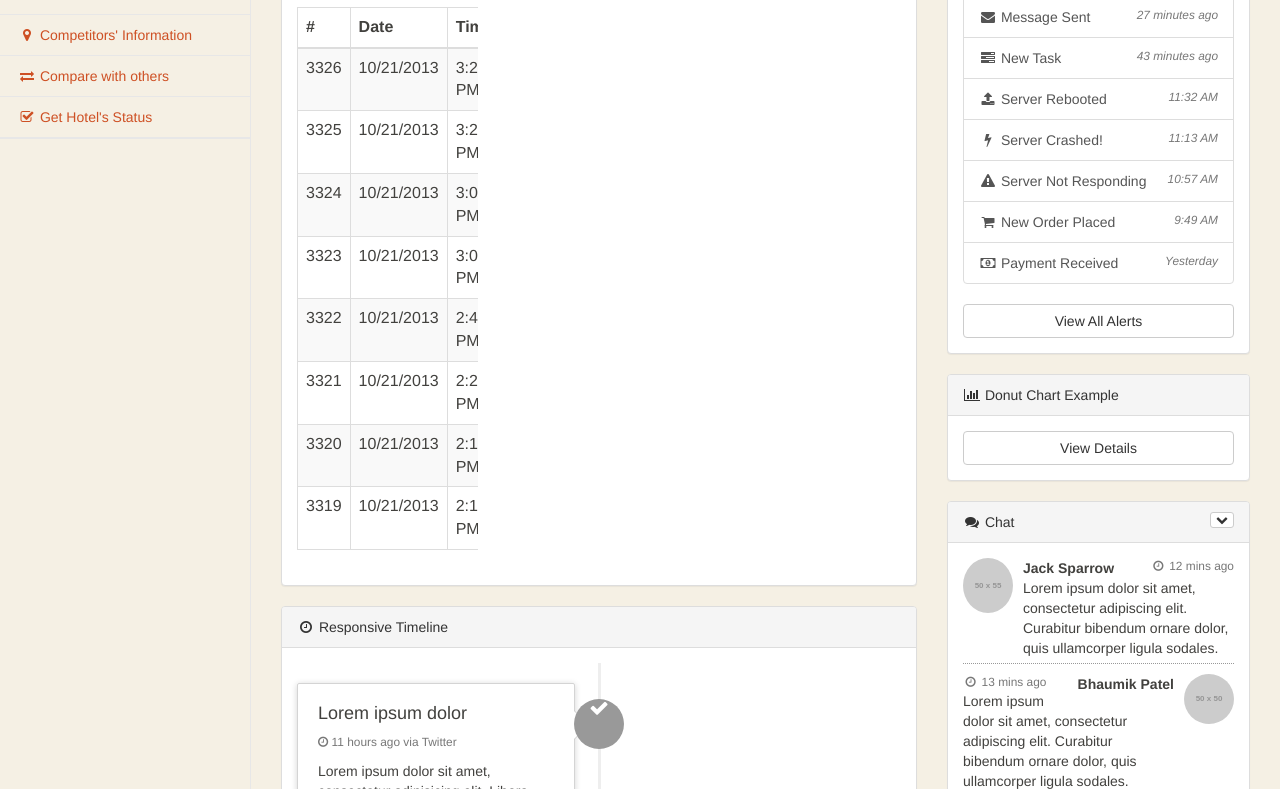
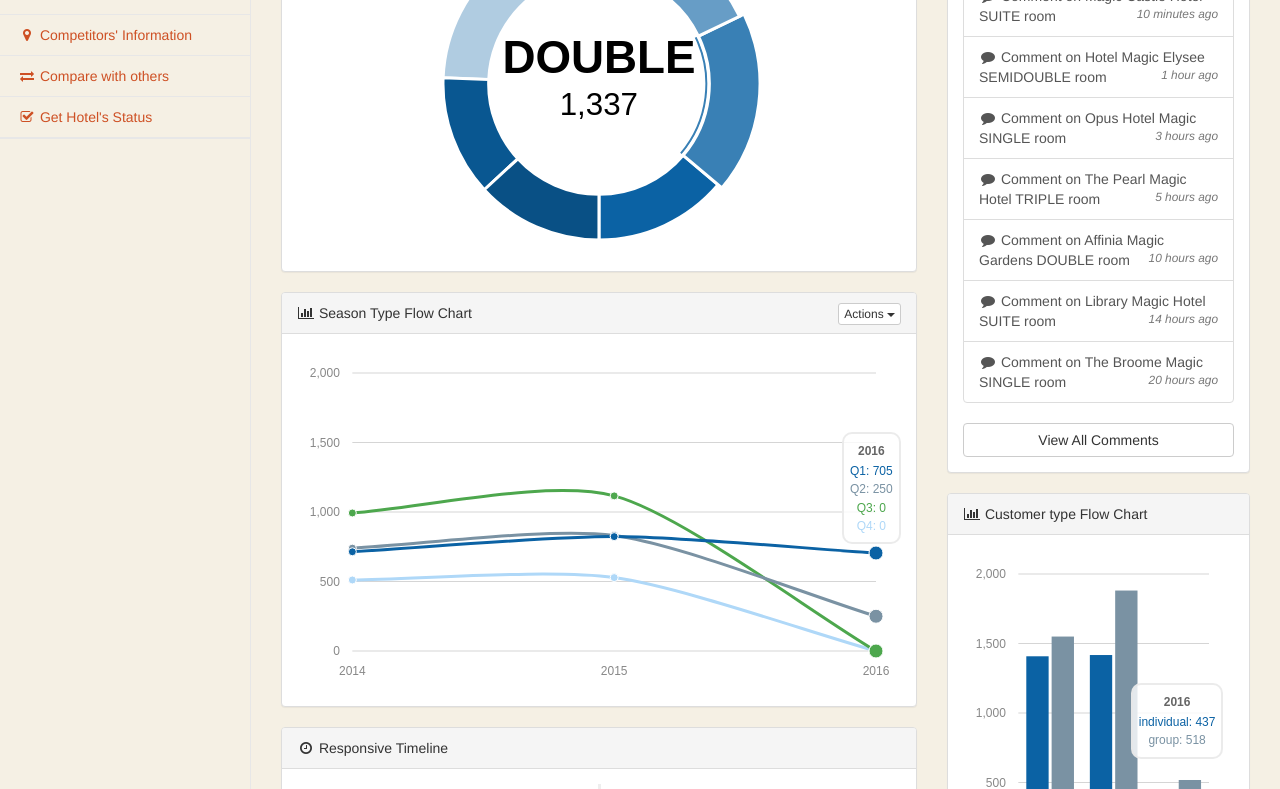
Before and after one commit to jingfei/Hotel-Visualizer, a website: page view/manager/dashboard/index.hbs in a window 1280 px wide. Shown: the part 465-1254 px from the top of the page. Drawn offline with nearby package versions, Linux system fonts and the light colour scheme; files that its build step writes are made by us from their sources; placeholder pictures from the web are drawn by us.

Commit message:
Update dashboard.

```diff
--- /dev/null
+++ b/js/dashboard.js
@@ -0,0 +1,130 @@
+var roomChart=null, customerChart=null, seasonChart=null;
+
+(function() {
+	plotChart();
+})();
+
+
+function makeRoom(csvData, callback) {
+	var itemProcessed = 0;
+	var data = [{},{},{},{},{},{},{}];
+	csvData.hotelflow.forEach(function(item,index,array){
+		var start = item.start_date.split("/"),
+				end = item.end_date.split("/"),
+				now = new Date("20"+start[2],start[0]-1,start[1]),
+				E = new Date("20"+end[2],end[0]-1,end[1]);
+		while(Date.parse(now) <= Date.parse(E)){
+			var now_sec = Math.floor(Date.parse(now)/86400000);
+			if(typeof data[item.room_mst_id-1].value === 'undefined')
+				data[item.room_mst_id-1].value=0;
+			++data[item.room_mst_id-1].value;
+			now = new Date(Date.parse(now) + 86400000);
+		}
+		++itemProcessed;
+		if(itemProcessed === array.length){
+			itemProcessed = 0;
+			csvData.room.forEach(function(item,index,array){
+				++itemProcessed;
+				data[item.room_mst_id-1].label = item.room_type;
+				if(itemProcessed === array.length)
+					callback.call(this,data);
+			});
+		}
+	});
+}
+
+function makeCustomer(csvData, callback) {
+	var itemProcessed = 0;
+	var data = [];
+	var tmp = {};
+	csvData.hotelflow.forEach(function(item,index,array){
+		var start = item.start_date.split("/"),
+				end = item.end_date.split("/"),
+				now = new Date("20"+start[2],start[0]-1,start[1]),
+				E = new Date("20"+end[2],end[0]-1,end[1]);
+		while(Date.parse(now) <= Date.parse(E)){
+			var now_sec = Math.floor(Date.parse(now)/86400000);
+			var year = now.getFullYear().toString();
+			var groupName = item.isGroup==1 ? "group" : "individual";
+			if(typeof tmp[year] === 'undefined'){
+				tmp[year]=data.length;
+				data.push({'year':year,'individual':0,'group':0});
+			}
+			++data[tmp[year]][groupName];
+			now = new Date(Date.parse(now) + 86400000);
+		}
+		++itemProcessed;
+		if(itemProcessed === array.length){
+			data.sort(function(a,b){return a.year-b.year;});
+			callback.call(this,data);
+		}
+	});
+}
+
+function makeSeason(csvData, callback) {
+	var itemProcessed = 0;
+	var data = [];
+	var labels = ['Q1','Q2','Q3','Q4'];
+	var tmp = {};
+	csvData.hotelflow.forEach(function(item,index,array){
+		var start = item.start_date.split("/"),
+				end = item.end_date.split("/"),
+				now = new Date("20"+start[2],start[0]-1,start[1]),
+				E = new Date("20"+end[2],end[0]-1,end[1]);
+		while(Date.parse(now) <= Date.parse(E)){
+			var now_sec = Math.floor(Date.parse(now)/86400000);
+			var season;
+			if(now.getMonth()>=0 && now.getMonth()<3) season = "Q1";
+			else if(now.getMonth()>=3 && now.getMonth()<6) season = "Q2";
+			else if(now.getMonth()>=6 && now.getMonth()<=9) season = "Q3";
+			else if(now.getMonth()>=9 && now.getMonth()<=12) season = "Q4";
+
+			var year = now.getFullYear().toString();
+			if(typeof tmp[year] === 'undefined'){
+				tmp[year]=data.length;
+				data.push({'year':year,'Q1':0,'Q2':0,'Q3':0,'Q4':0});
+			}
+			++data[tmp[year]][season];
+			now = new Date(Date.parse(now) + 86400000);
+		}
+		++itemProcessed;
+		if(itemProcessed === array.length){
+			callback.call(this,data,labels);
+		}
+	});
+}
+
+function plotChart(opts){
+	var date1 = new Date(1970,0,1),
+		date2 = new Date(Date.now()),
+		isGlobal = true;
+	getData(function(csvData){
+
+		makeRoom(csvData,function(data){
+		    Morris.Donut({
+				element: 'flow-chart-room',
+				data: data
+			});
+		});
+
+		makeCustomer(csvData,function(data){
+			Morris.Bar({
+				element: 'flow-chart-customer',
+				data: data,
+				xkey: 'year',
+				ykeys: ['individual', 'group'],
+				labels: ['individual', 'group']
+			});
+		});
+
+		makeSeason(csvData,function(data,labels){
+		   	Morris.Line({
+				element: 'flow-chart-season',
+				data: data,
+				xkey: 'year',
+				ykeys: labels,
+				labels: labels
+			});
+		});
+	});
+}
--- a/view/manager/dashboard/index.hbs
+++ b/view/manager/dashboard/index.hbs
@@ -109,7 +109,7 @@
 				<div class="col-lg-8">
 					<div class="panel panel-default">
 						<div class="panel-heading">
-							<i class="fa fa-bar-chart-o fa-fw"></i> Area Chart Example
+							<i class="fa fa-bar-chart-o fa-fw"></i> Room Type Flow Chart
 							<div class="pull-right">
 								<div class="btn-group">
 									<button type="button" class="btn btn-default btn-xs dropdown-toggle" data-toggle="dropdown">
@@ -132,14 +132,14 @@
 						</div>
 						<!-- /.panel-heading -->
 						<div class="panel-body">
-							<div id="morris-area-chart"></div>
+							<div id="flow-chart-room"></div>
 						</div>
 						<!-- /.panel-body -->
 					</div>
 					<!-- /.panel -->
 					<div class="panel panel-default">
 						<div class="panel-heading">
-							<i class="fa fa-bar-chart-o fa-fw"></i> Bar Chart Example
+							<i class="fa fa-bar-chart-o fa-fw"></i> Season Type Flow Chart
 							<div class="pull-right">
 								<div class="btn-group">
 									<button type="button" class="btn btn-default btn-xs dropdown-toggle" data-toggle="dropdown">
@@ -162,79 +162,7 @@
 						</div>
 						<!-- /.panel-heading -->
 						<div class="panel-body">
-							<div class="row">
-								<div class="col-lg-4">
-									<div class="table-responsive">
-										<table class="table table-bordered table-hover table-striped">
-											<thead>
-												<tr>
-													<th>#</th>
-													<th>Date</th>
-													<th>Time</th>
-													<th>Amount</th>
-												</tr>
-											</thead>
-											<tbody>
-												<tr>
-													<td>3326</td>
-													<td>10/21/2013</td>
-													<td>3:29 PM</td>
-													<td>$321.33</td>
-												</tr>
-												<tr>
-													<td>3325</td>
-													<td>10/21/2013</td>
-													<td>3:20 PM</td>
-													<td>$234.34</td>
-												</tr>
-												<tr>
-													<td>3324</td>
-													<td>10/21/2013</td>
-													<td>3:03 PM</td>
-													<td>$724.17</td>
-												</tr>
-												<tr>
-													<td>3323</td>
-													<td>10/21/2013</td>
-													<td>3:00 PM</td>
-													<td>$23.71</td>
-												</tr>
-												<tr>
-													<td>3322</td>
-													<td>10/21/2013</td>
-													<td>2:49 PM</td>
-													<td>$8345.23</td>
-												</tr>
-												<tr>
-													<td>3321</td>
-													<td>10/21/2013</td>
-													<td>2:23 PM</td>
-													<td>$245.12</td>
-												</tr>
-												<tr>
-													<td>3320</td>
-													<td>10/21/2013</td>
-													<td>2:15 PM</td>
-													<td>$5663.54</td>
-												</tr>
-												<tr>
-													<td>3319</td>
-													<td>10/21/2013</td>
-													<td>2:13 PM</td>
-													<td>$943.45</td>
-												</tr>
-											</tbody>
-										</table>
-									</div>
-									<!-- /.table-responsive -->
-								</div>
-								<!-- /.col-lg-4 (nested) -->
-								<div class="col-lg-8">
-									<div id="morris-bar-chart"></div>
-								</div>
-								<!-- /.col-lg-8 (nested) -->
-							</div>
-							<!-- /.row -->
+							<div id="flow-chart-season"></div>
 						</div>
 						<!-- /.panel-body -->
 					</div>
@@ -362,63 +290,58 @@
 						<div class="panel-body">
 							<div class="list-group">
 								<a href="#" class="list-group-item">
-									<i class="fa fa-comment fa-fw"></i> New Comment
+									<i class="fa fa-comment fa-fw"></i> Comment on Magic Hotel Los Angeles TWIN room
 									<span class="pull-right text-muted small"><em>4 minutes ago</em>
 									</span>
 								</a>
 								<a href="#" class="list-group-item">
-									<i class="fa fa-twitter fa-fw"></i> 3 New Followers
-									<span class="pull-right text-muted small"><em>12 minutes ago</em>
+									<i class="fa fa-comment fa-fw"></i> Comment on Magic Castle Hotel SUITE room
+									<span class="pull-right text-muted small"><em>10 minutes ago</em>
 									</span>
 								</a>
 								<a href="#" class="list-group-item">
-									<i class="fa fa-envelope fa-fw"></i> Message Sent
-									<span class="pull-right text-muted small"><em>27 minutes ago</em>
+									<i class="fa fa-comment fa-fw"></i> Comment on Hotel Magic Elysee SEMIDOUBLE room
+									<span class="pull-right text-muted small"><em>1 hour ago</em>
 									</span>
 								</a>
 								<a href="#" class="list-group-item">
-									<i class="fa fa-tasks fa-fw"></i> New Task
-									<span class="pull-right text-muted small"><em>43 minutes ago</em>
+									<i class="fa fa-comment fa-fw"></i> Comment on Opus Hotel Magic SINGLE room
+									<span class="pull-right text-muted small"><em>3 hours ago</em>
 									</span>
 								</a>
 								<a href="#" class="list-group-item">
-									<i class="fa fa-upload fa-fw"></i> Server Rebooted
-									<span class="pull-right text-muted small"><em>11:32 AM</em>
+									<i class="fa fa-comment fa-fw"></i> Comment on The Pearl Magic Hotel TRIPLE room
+									<span class="pull-right text-muted small"><em>5 hours ago</em>
 									</span>
 								</a>
 								<a href="#" class="list-group-item">
-									<i class="fa fa-bolt fa-fw"></i> Server Crashed!
-									<span class="pull-right text-muted small"><em>11:13 AM</em>
+									<i class="fa fa-comment fa-fw"></i> Comment on Affinia Magic Gardens DOUBLE room
+									<span class="pull-right text-muted small"><em>10 hours ago</em>
 									</span>
 								</a>
 								<a href="#" class="list-group-item">
-									<i class="fa fa-warning fa-fw"></i> Server Not Responding
-									<span class="pull-right text-muted small"><em>10:57 AM</em>
+									<i class="fa fa-comment fa-fw"></i> Comment on Library Magic Hotel SUITE room
+									<span class="pull-right text-muted small"><em>14 hours ago</em>
 									</span>
 								</a>
 								<a href="#" class="list-group-item">
-									<i class="fa fa-shopping-cart fa-fw"></i> New Order Placed
-									<span class="pull-right text-muted small"><em>9:49 AM</em>
-									</span>
-								</a>
-								<a href="#" class="list-group-item">
-									<i class="fa fa-money fa-fw"></i> Payment Received
-									<span class="pull-right text-muted small"><em>Yesterday</em>
+									<i class="fa fa-comment fa-fw"></i> Comment on The Broome Magic SINGLE room
+									<span class="pull-right text-muted small"><em>20 hours ago</em>
 									</span>
 								</a>
 							</div>
 							<!-- /.list-group -->
-							<a href="#" class="btn btn-default btn-block">View All Alerts</a>
+							<a href="#" class="btn btn-default btn-block">View All Comments</a>
 						</div>
 						<!-- /.panel-body -->
 					</div>
 					<!-- /.panel -->
 					<div class="panel panel-default">
 						<div class="panel-heading">
-							<i class="fa fa-bar-chart-o fa-fw"></i> Donut Chart Example
+							<i class="fa fa-bar-chart-o fa-fw"></i> Customer type Flow Chart
 						</div>
 						<div class="panel-body">
-							<div id="morris-donut-chart"></div>
+							<div id="flow-chart-customer"></div>
 							<a href="#" class="btn btn-default btn-block">View Details</a>
 						</div>
 						<!-- /.panel-body -->
@@ -549,6 +472,6 @@
 		</div>
 		<!-- /#page-wrapper -->
 	{{> footer }}
-<!--	<script src="./js/home.js"></script> -->
+	<script src="/js/dashboard.js"></script>
   </body>
 </html>
```
